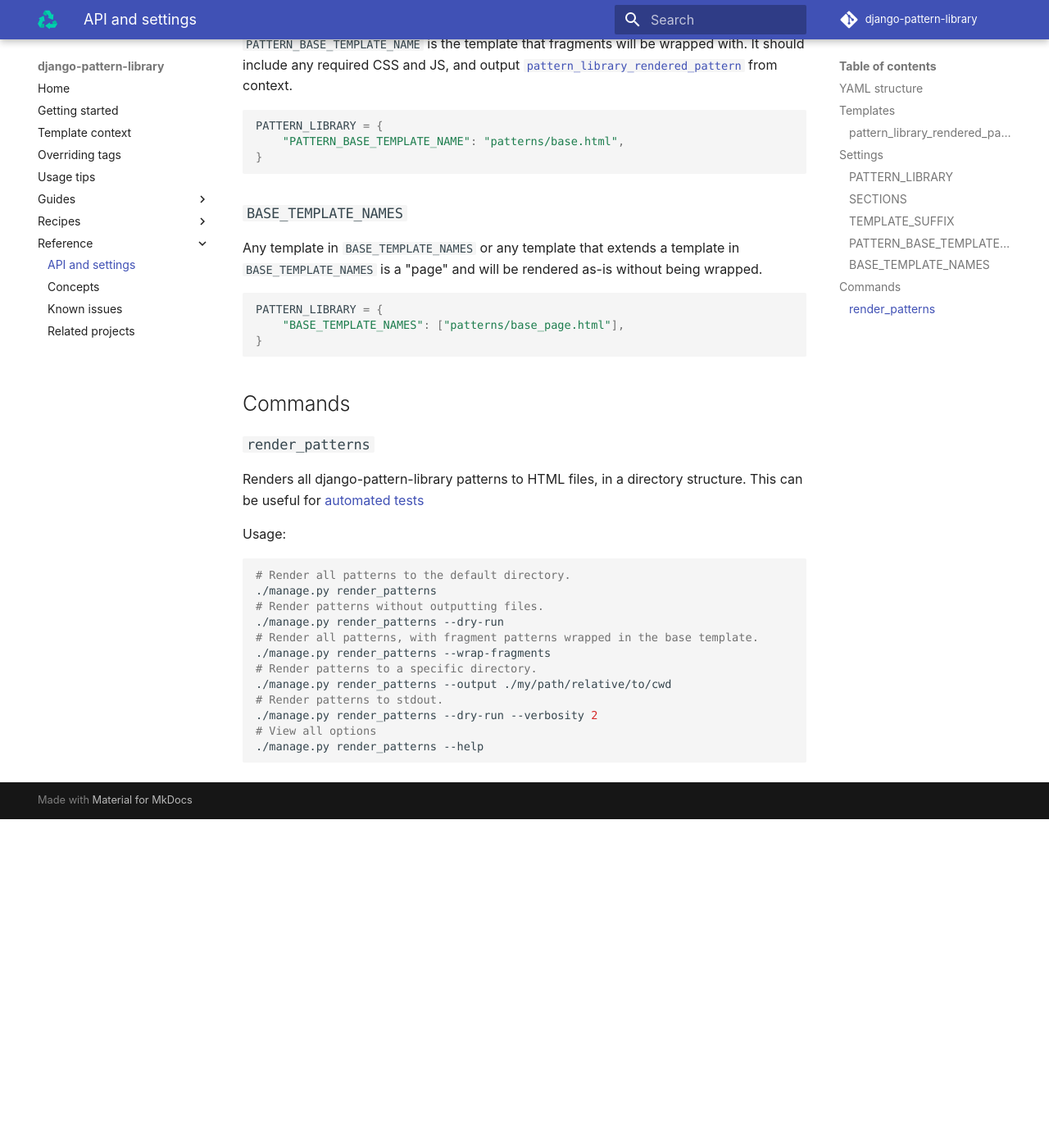
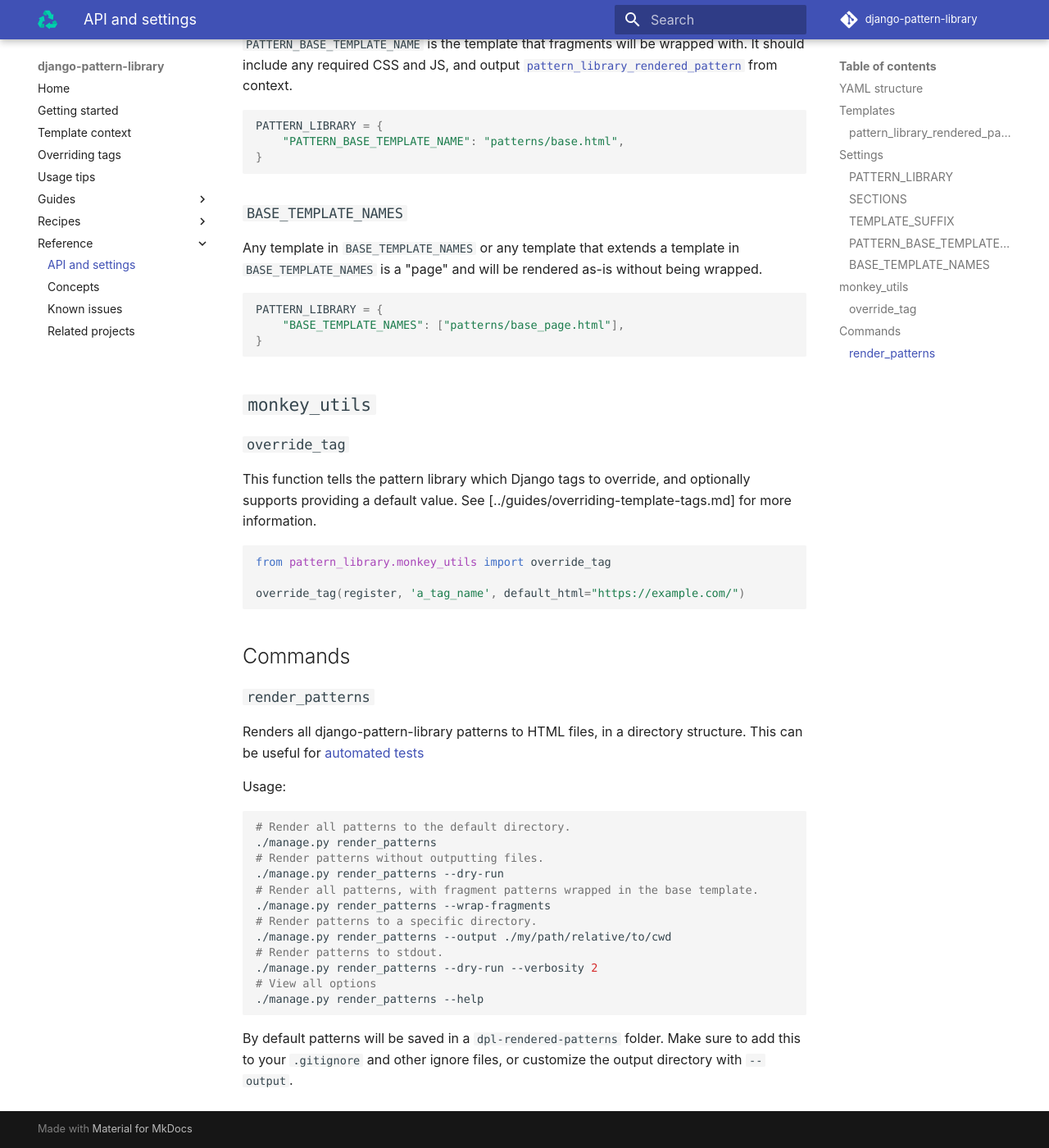
Before and after one commit to torchbox/django-pattern-library, an MkDocs documentation site: the page built from docs/reference/api.md, in a window 1280 px wide and 1400 px high, scrolled down 2265 px. Shown: the whole window at 82% size. Built offline with MkDocs 1.6.1 and Material for MkDocs 9.7.7, drawn with Linux system fonts in a browser that asks for light colours; comment, search, counter and statistics services are not loaded; before the commit the page ends 3264 px from its top, so only the background shows below that.

Commit message:
Add missing API documentation

````diff
--- a/docs/reference/api.md
+++ b/docs/reference/api.md
@@ -117,6 +117,18 @@ PATTERN_LIBRARY = {
 }
 ```
 
+## `monkey_utils`
+
+### `override_tag`
+
+This function tells the pattern library which Django tags to override, and optionally supports providing a default value. See [../guides/overriding-template-tags.md] for more information.
+
+```python
+from pattern_library.monkey_utils import override_tag
+
+override_tag(register, 'a_tag_name', default_html="https://example.com/")
+```
+
 ## Commands
 
 ### `render_patterns`
@@ -140,3 +152,5 @@ Usage:
 # View all options
 ./manage.py render_patterns --help
 ```
+
+By default patterns will be saved in a `dpl-rendered-patterns` folder. Make sure to add this to your `.gitignore` and other ignore files, or customize the output directory with `--output`.
````
